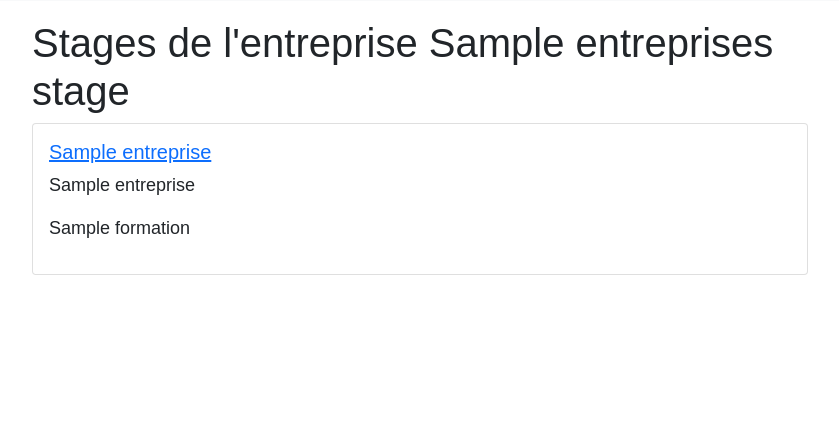
After one commit to SwannBourgeois/prostage, a Symfony app: template templates/metier/entreprises_stage.html.twig in a window 1280 px wide. The commit adds this page. Shown: the part 355-800 px from the top of the page, without its empty margins (220-1059 px from the left). Run offline with Twig, Linux system fonts and the light colour scheme; the template is opened without the code that fills it: most values are stand-ins (such as "Sample title", 1, 10 or a date in 2020); some libraries are stand-ins or nearby versions.

Commit message:
Code de la page qui affiche les stages par entreprises

```diff
--- a/templates/metier/entreprises.html.twig
+++ b/templates/metier/entreprises.html.twig
@@ -10,7 +10,7 @@
 
         <div class="card">
             <div class="card-body">
-            <a href="/entreprise/{{entreprise.getId()}}"><h5 class="card-title">{{entreprise.nom}}</h5></a>
+            <a href="{{path('metier_entreprises_stage',{id:entreprise.id})}}"><h5 class="card-title">{{entreprise.nom}}</h5></a>
             <p class="card-text"><B>Activite : </B>{{entreprise.activite}}</p>
             <p class="card-text"><B>Adresse : </B>{{entreprise.adresse}}</p>
             <p class="card-text"><B>URL du site : </B>{{entreprise.URLsite}}</p>
--- /dev/null
+++ b/templates/metier/entreprises_stage.html.twig
@@ -0,0 +1,30 @@
+{% extends 'base.html.twig' %}
+
+{% block contenu %}
+<style>
+    .example-wrapper { margin: 1em auto; max-width: 800px; width: 95%; font: 18px/1.5 sans-serif; }
+    .example-wrapper code { background: #F5F5F5; padding: 2px 6px; }
+</style>
+
+<div class="example-wrapper">
+    <h1>
+    Stages de l'entreprise {{entreprisesStage.nom}}
+    </h1>
+
+        {% for stage in entreprisesStage.entreprises %}
+            <div class="card-deck">
+
+                <div class="card">
+                    <div class="card-body">
+                        <a href="{{path('metier_stages', {id:stage.id})}}"><h5 class="card-title">{{ stage.titre }}</h5></a>
+                        <p>{{ stage.Entreprise.nom }}</p>
+                            {% for formationCourante in stage.Formation %}
+                                <p>{{ formationCourante.nomCourt }}</p>
+                            {% endfor %}
+                    </div>
+                </div>
+                <br/>
+        {% endfor %}
+
+</div>
+{% endblock %}
```
Also changed, not shown: src/Controller/MetierController.php (+15 -0 lines).
